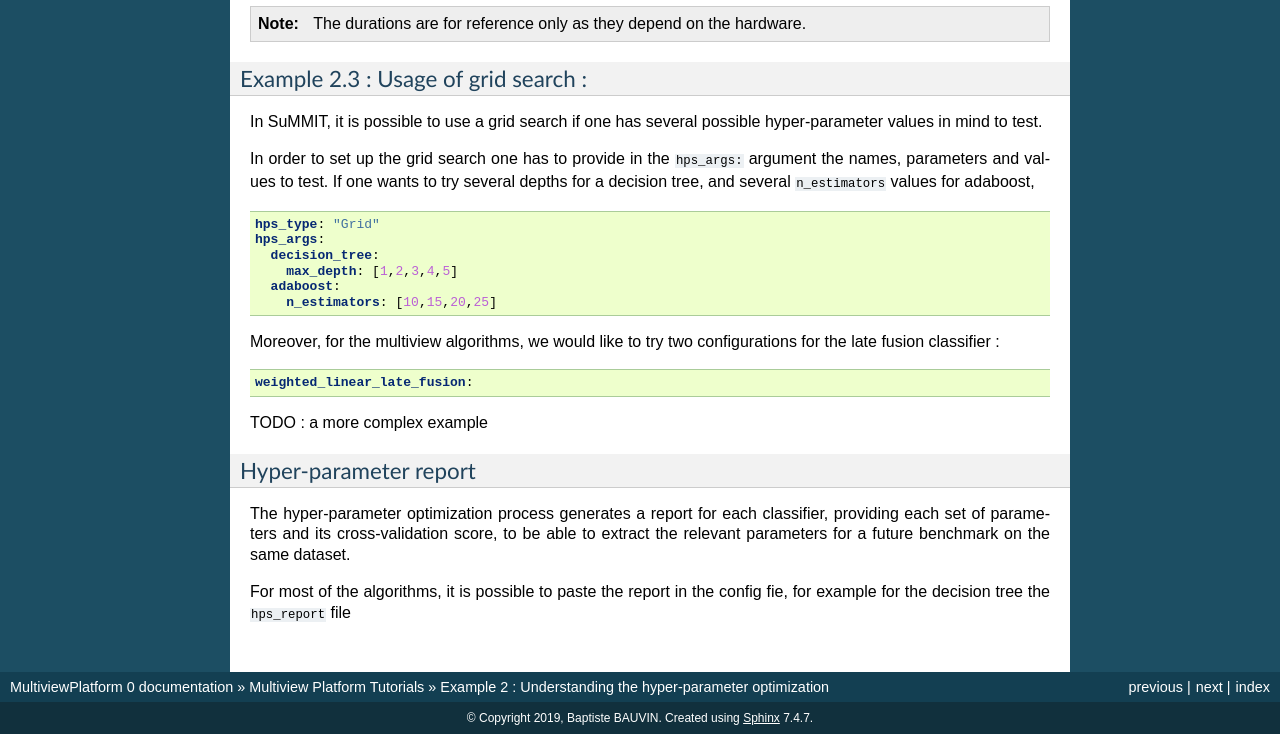
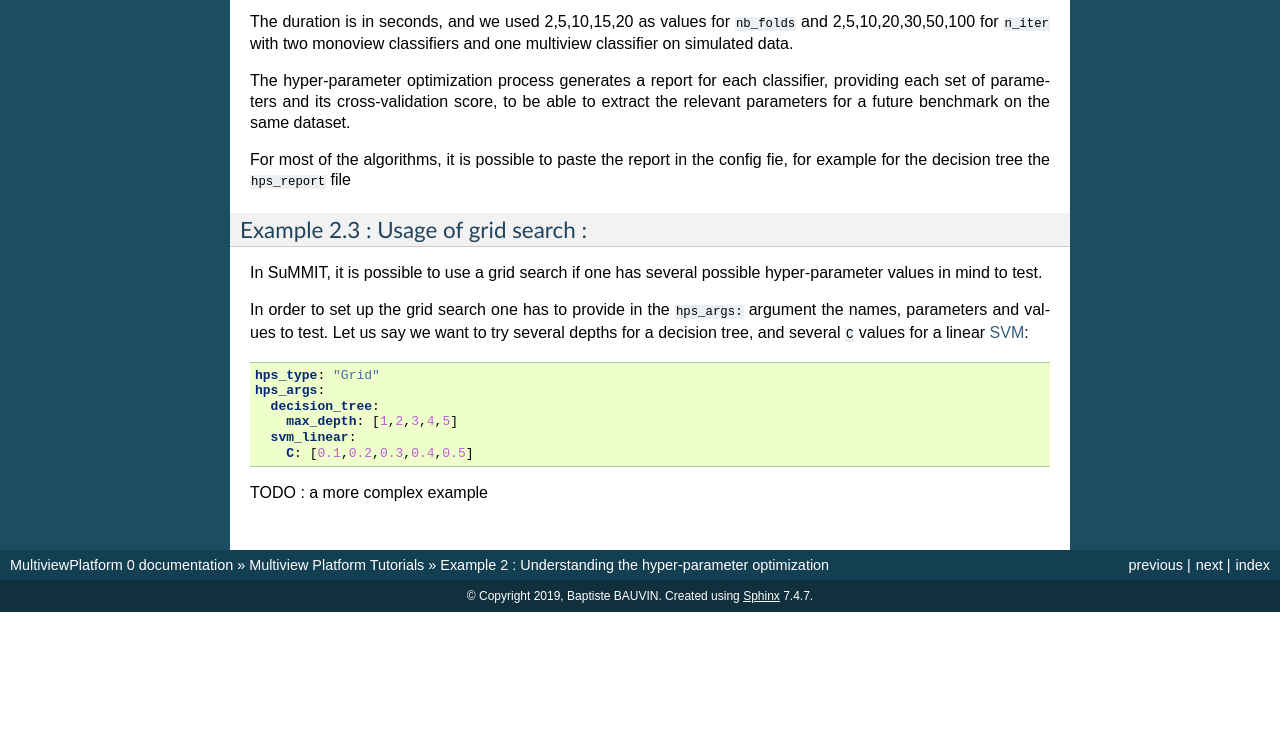
Before and after one commit to multi-learn/summit, a Sphinx documentation site: the page built from docs/source/tutorials/example2.rst, in a window 1280 px wide and 1400 px high, scrolled down 5929 px, cut to the strip 666-1400 px from the top of the window. Built offline with Sphinx 7.4.7, drawn with Linux system fonts in a browser that asks for light colours; formulas are drawn with MathJax 3; pages that are not in the unit, such as notebooks, are missing from menus; after the commit the page ends 7207 px from its top, so only the background shows below that; some of the changed text lies outside the part shown.

Commit message:
Revert "Ex"
This reverts commit 4891930d4603770bee59e2affbf10d8891db7417.

```diff
--- a/docs/source/readme_link.rst
+++ b/docs/source/readme_link.rst
@@ -1 +1,4 @@
+Readme
+======
+
 .. mdinclude:: ../../README.md
--- a/docs/source/tutorials/example2.rst
+++ b/docs/source/tutorials/example2.rst
@@ -227,7 +227,7 @@
 **Conclusion**
 
 The split ratio has two consequences :
-- Increasing the test set size decreases the information available in the triain set size so either it helps to avoid overfitting or it can hide useful information to the classifier and therefor decrease its performance
+- Increasing the test set size decreases the information available in the triain set size so either it helps to vaoid overfitting or it can hide useful information to the classifier and therefor decrease its performance
 - The second consequence is that decreasinf test size will increase the benchmark duration as the classifier will have to learn  on more examples, this duration modification is higher if the dataste has high dimensionality.
 
 Example 2.2 : Usage of randomized hyper-parameter optimization :
@@ -328,12 +328,18 @@
 .. raw:: html
     :file: ./images/durations.html
 
-.. note::
-
-    The durations are for reference only as they depend on the hardware.
+The duration is in seconds, and we used 2,5,10,15,20 as values for ``nb_folds``
+and 2,5,10,20,30,50,100 for ``n_iter`` with two monoview classifiers and one
+multiview classifier on simulated data.
 
 
+The hyper-parameter optimization process generates a report for each
+classifier, providing each set of parameters and its cross-validation score,
+to be able to extract the relevant parameters for a future benchmark on the
+same dataset.
 
+For most of the algorithms, it is possible to paste the report in the config fie,
+for example for the decision tree the ``hps_report`` file
 
 
 Example 2.3 : Usage of grid search :
@@ -343,8 +349,9 @@
 hyper-parameter values in mind to test.
 
 In order to set up the grid search one has to provide in the ``hps_args:``
-argument the names, parameters and values to test. If one wants to try
-several depths for a decision tree, and several ``n_estimators`` values for adaboost,
+argument the names, parameters and values to test. Let us say we want to try
+several depths for a decision tree, and several ``C`` values for a
+linear `SVM <ttps://scikit-learn.org/stable/modules/generated/sklearn.svm.SVC.html>`_:
 
 .. code-block:: yaml
 
@@ -352,26 +359,7 @@
     hps_args:
       decision_tree:
         max_depth: [1,2,3,4,5]
-      adaboost:
-        n_estimators: [10,15,20,25]
-
-Moreover, for the multiview algorithms, we would like to try two configurations for the late fusion classifier :
-
-.. code-block:: yaml
-
-      weighted_linear_late_fusion:
-
+      svm_linear:
+        C: [0.1,0.2,0.3,0.4,0.5]
 
 TODO : a more complex example
-
-
-Hyper-parameter report
-<<<<<<<<<<<<<<<<<<<<<<
-
-The hyper-parameter optimization process generates a report for each
-classifier, providing each set of parameters and its cross-validation score,
-to be able to extract the relevant parameters for a future benchmark on the
-same dataset.
-
-For most of the algorithms, it is possible to paste the report in the config fie,
-for example for the decision tree the ``hps_report`` file
--- a/docs/source/tutorials/index.rst
+++ b/docs/source/tutorials/index.rst
@@ -8,7 +8,6 @@ The following are some tutorials which explain how to use the toolbox.
     :maxdepth: 1
 
     installation
-    example0
     example1
     example2
     example3
```
Also changed, not shown: README.md (+1 -1 lines), docs/source/tutorials/example0.rst (deleted, +0 -19 lines).
